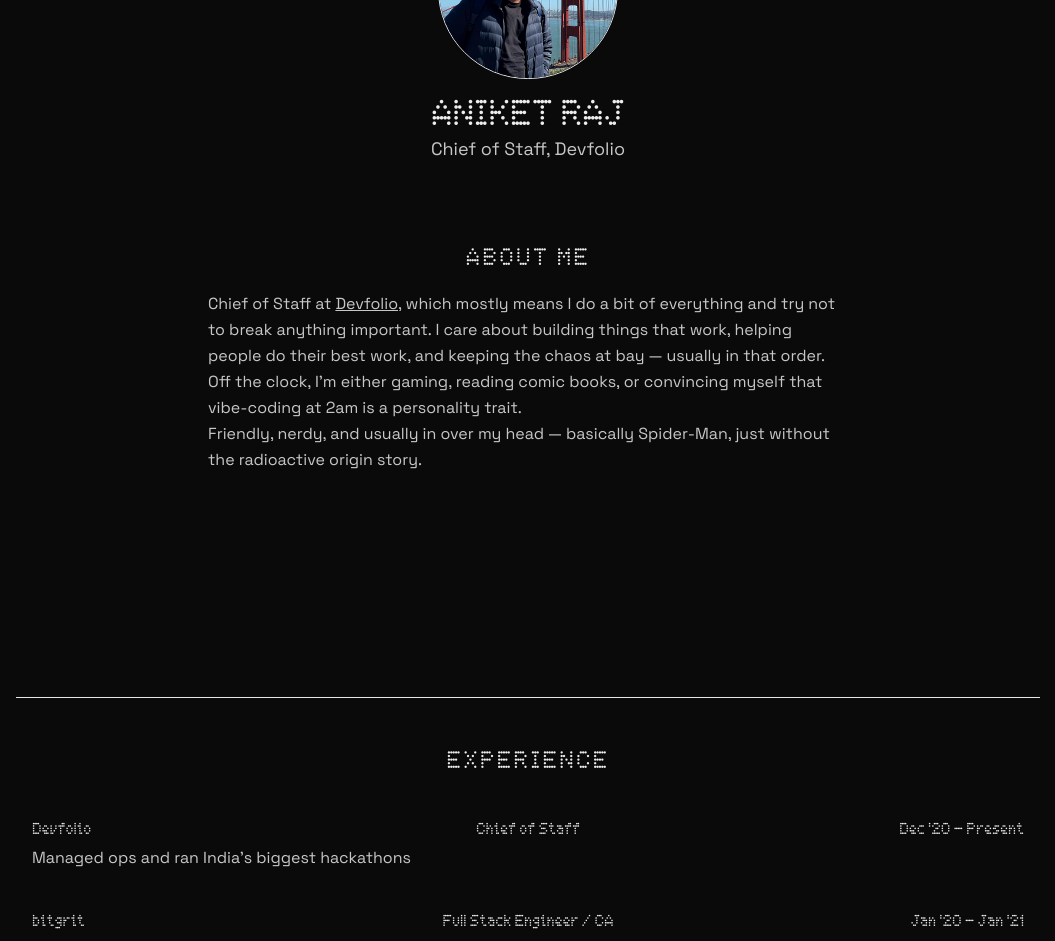
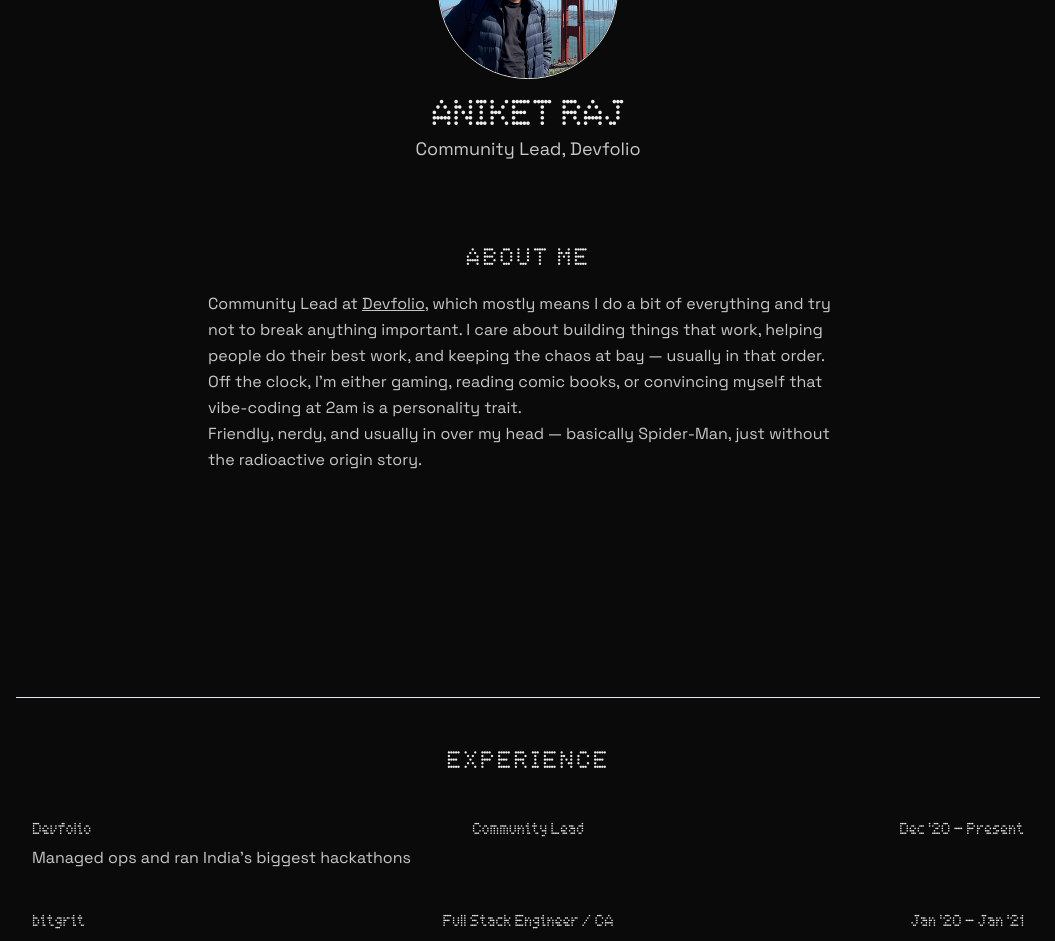
Before and after one commit to AniketRaj314/aniketraj-v2, a Next.js app: page / in a window 1280 px wide. Shown: the part 260-1201 px from the top of the page, without its empty margins (112-1167 px from the left). Built offline with nearby package versions, Linux system fonts and the light colour scheme.

Commit message:
Changed title

```diff
--- a/src/app/page.tsx
+++ b/src/app/page.tsx
@@ -29,11 +29,11 @@ export default function Home() {
           className="rounded-full mb-4 border border-muted"
         />
         <h1 className="text-4xl font-heading">ANIKET RAJ</h1>
-        <p className="text-lg font-body text-muted">Chief of Staff, Devfolio</p>
+        <p className="text-lg font-body text-muted">Community Lead, Devfolio</p>
         <section id="about" className="mt-20 max-w-2xl mx-auto px-4">
           <h2 className="text-2xl font-heading mb-4 tracking-widest text-center">ABOUT ME</h2>
           <p className="text-muted font-body leading-relaxed text-left">
-            Chief of Staff at{' '}
+            Community Lead at{' '}
             <a
               href="https://devfolio.co"
               target="_blank"
@@ -60,7 +60,7 @@ export default function Home() {
           <div>
             <div className="grid grid-cols-3 text-foreground font-heading">
               <span className="text-left">Devfolio</span>
-              <span className="text-center">Chief of Staff</span>
+              <span className="text-center">Community Lead</span>
               <span className="text-right">Dec &apos;20 – Present</span>
             </div>
             <p className="mt-1 text-left">Managed ops and ran India&apos;s biggest hackathons</p>
@@ -137,7 +137,7 @@ export default function Home() {
                 and made sure every student touched tech at least once.
               </p>
               <a
-                href="https://thescriptgroup.in"
+                href="https://thescriptgroup.xyz"
                 target="_blank"
                 rel="noopener noreferrer"
                 className="mt-2 text-foreground hover:underline"
@@ -156,7 +156,7 @@ export default function Home() {
                 straight to prove consistency &gt; motivation.
               </p>
               <a
-                href="https://instagram.com/spidey_codes"
+                href="https://instagram.com/spider31415"
                 target="_blank"
                 rel="noopener noreferrer"
                 className="mt-2 text-foreground hover:underline"
```
